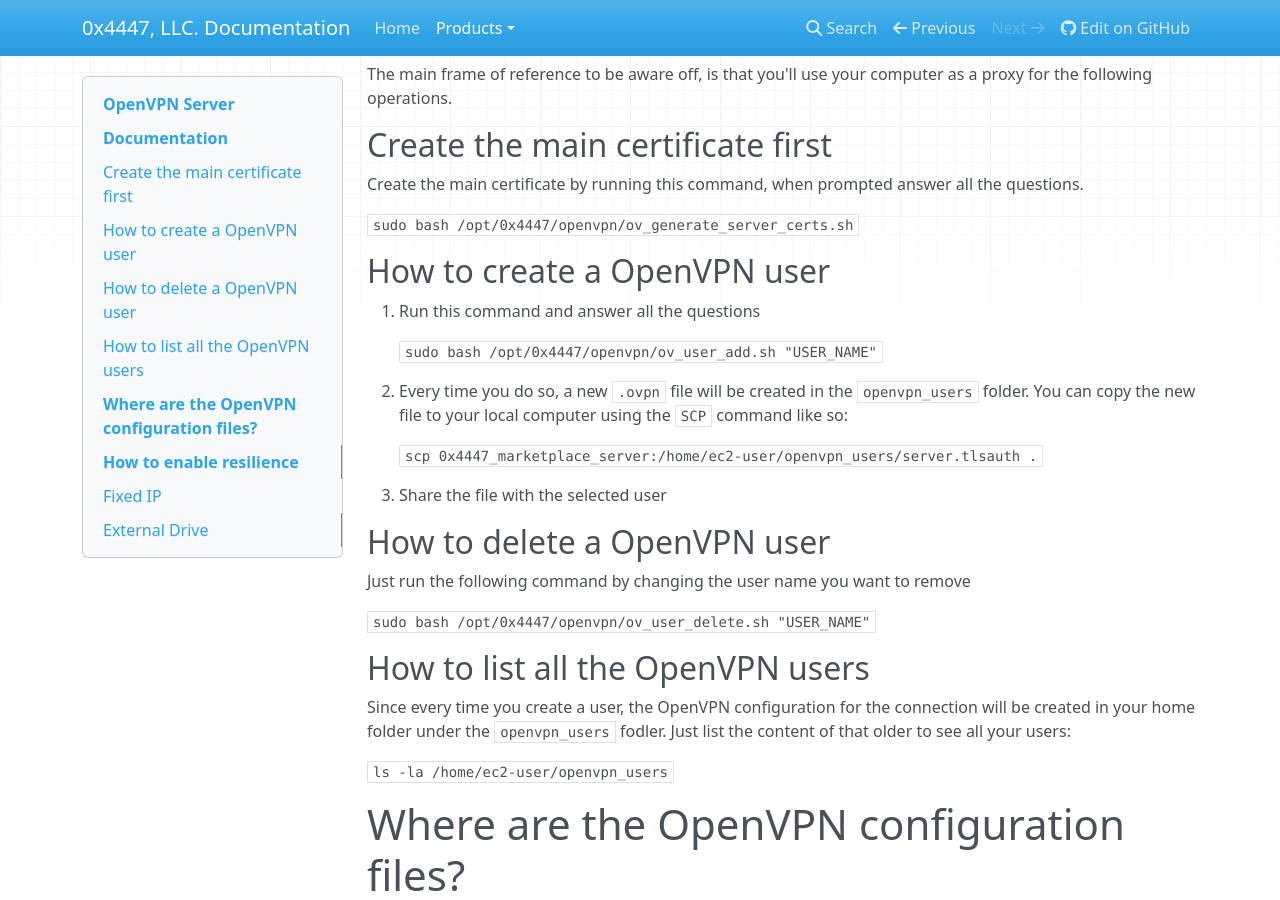
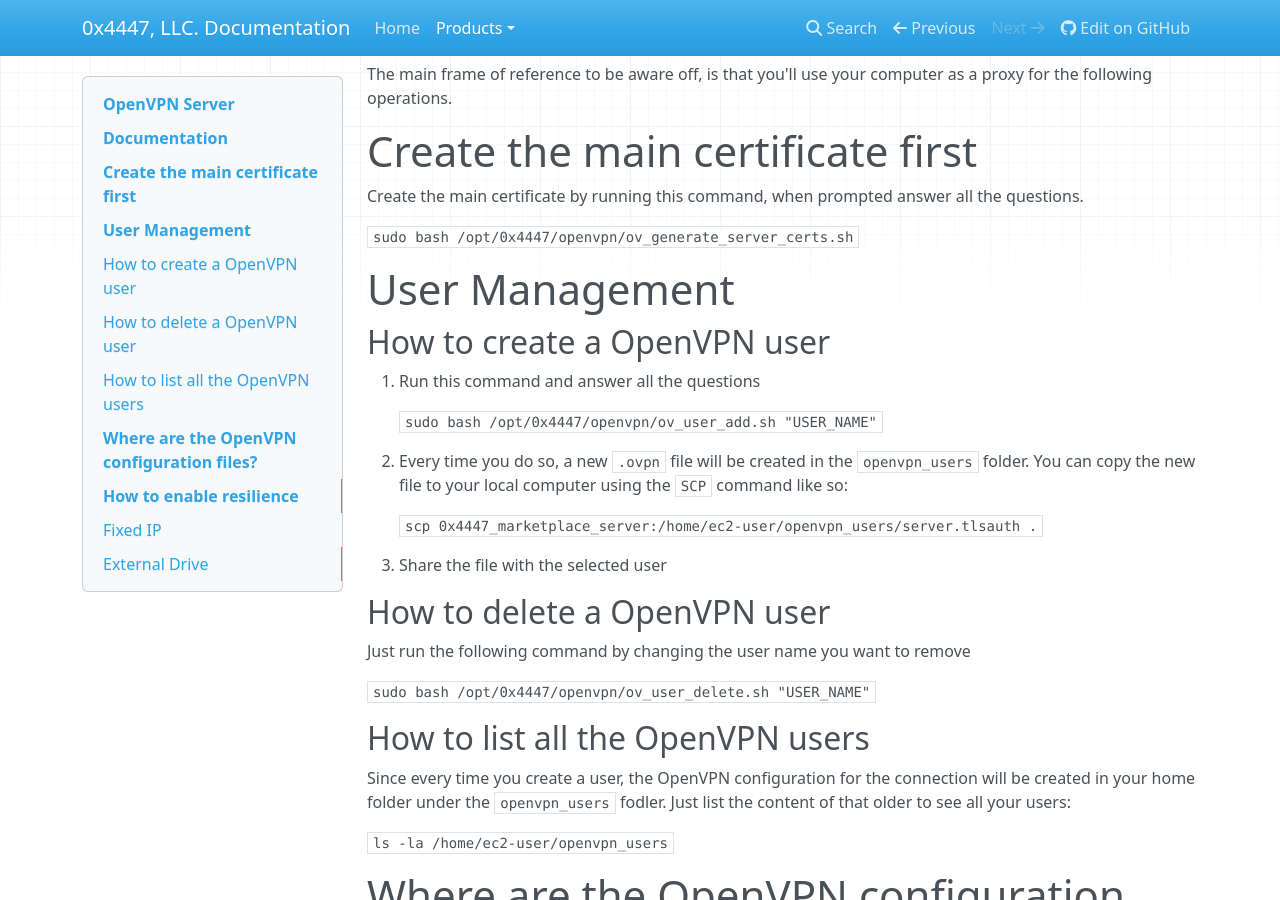
Before and after one commit to 0x4447-office/0x4447_webpage_documentation, an MkDocs documentation site: the page built from docs/products/openvpn-server.md, in a window 1280 px wide and 900 px high, scrolled down 699 px. Built offline with MkDocs 1.6.1, drawn with Linux system fonts in a browser that asks for light colours; nearby versions of some CDN libraries.

Commit message:
Better section

```diff
--- a/docs/products/openvpn-server.md
+++ b/docs/products/openvpn-server.md
@@ -23,11 +23,13 @@ After the instance is up and running, you'll have some manual work to do. Bellow
 
 The main frame of reference to be aware off, is that you'll use your computer as a proxy for the following operations.
 
-## Create the main certificate first
+# Create the main certificate first
 
 Create the main certificate by running this command, when prompted answer all the questions.
 
 `sudo bash /opt/0x4447/openvpn/ov_generate_server_certs.sh`
+
+# User Management
 
 ## How to create a OpenVPN user
 
```
